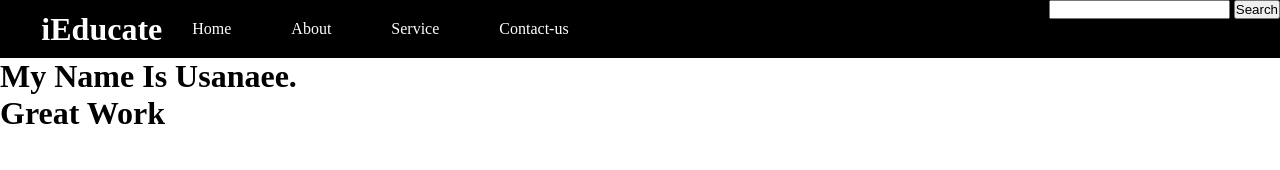
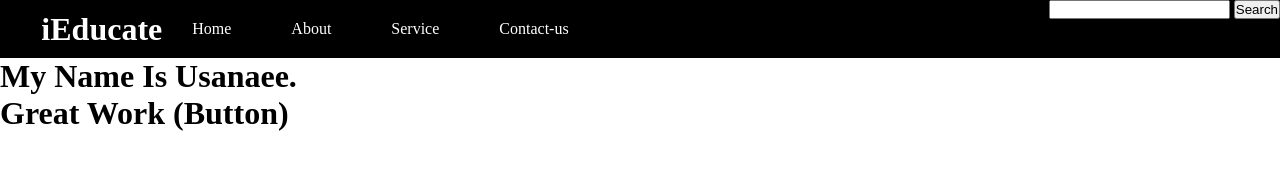
Before and after one commit to Usanaee/iEduacte, a plain HTML site: page index.html in a window 1280 px wide. Drawn offline with Linux system fonts and the light colour scheme.

```diff
--- a/index.html
+++ b/index.html
@@ -22,7 +22,7 @@
             </div>
         </div>
         <h1>My Name Is Usanaee.</h1>
-        <h1>Great Work</h1>
+        <h1>Great Work (Button)</h1>
     </header>
 </body>
 </html>
```
